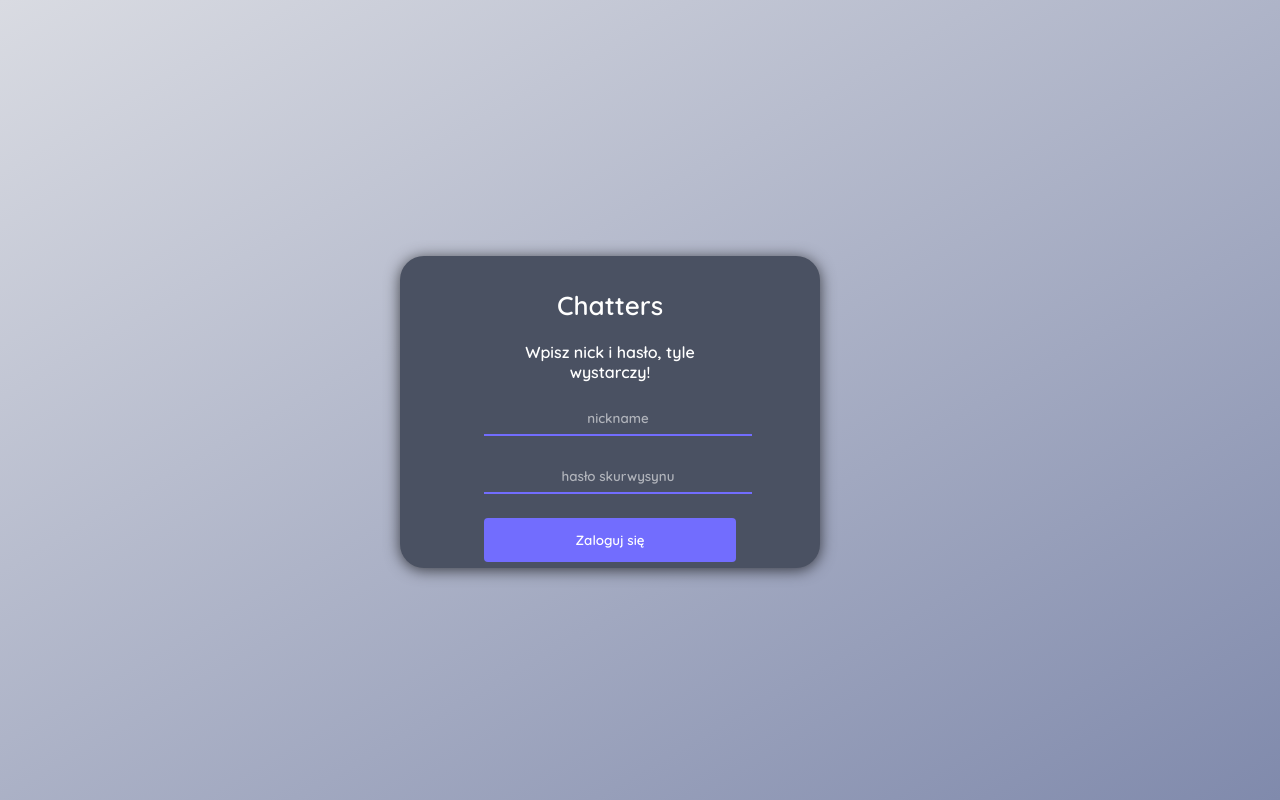
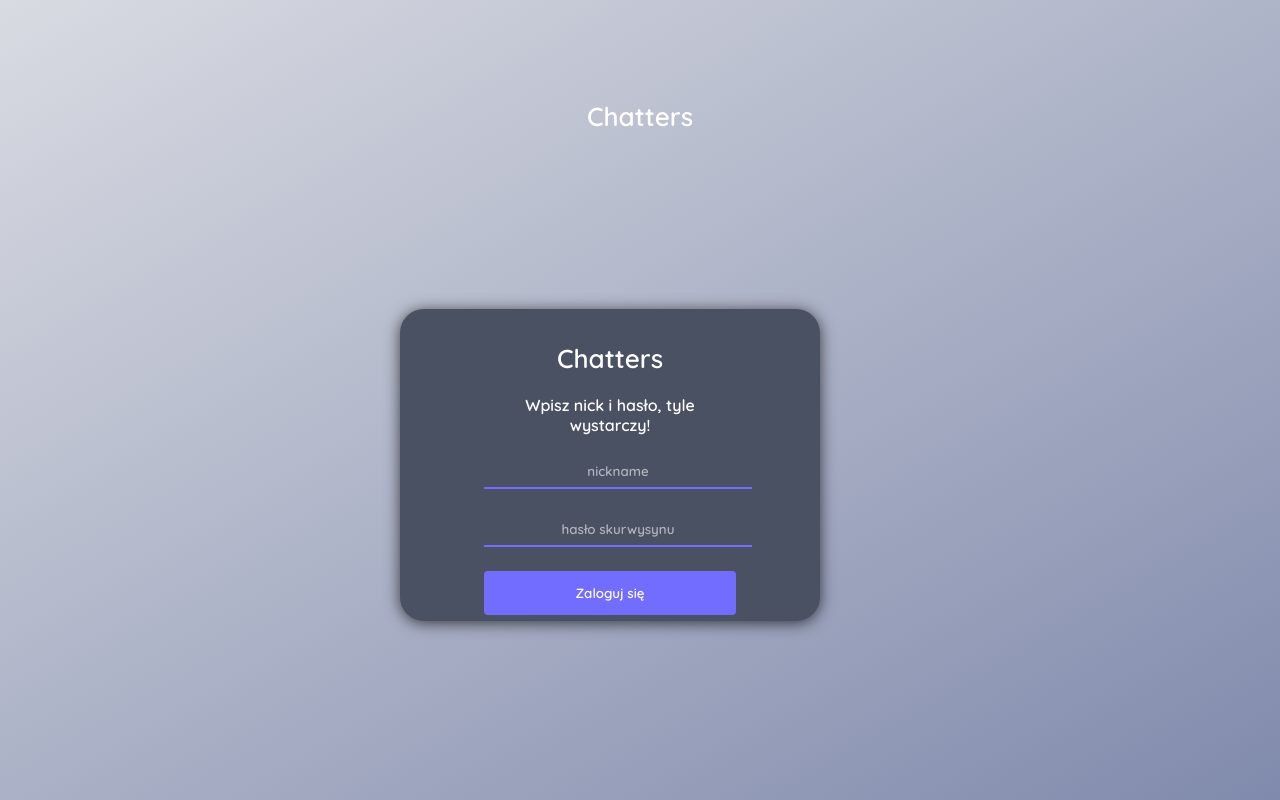
Before and after one commit to jajorpakub/chatters, a Next.js app: page / in a window 1280 px wide. Built offline with nearby package versions, Linux system fonts and the light colour scheme.

Commit message:
Update index.js

```diff
--- a/pages/index.js
+++ b/pages/index.js
@@ -25,6 +25,7 @@ export default function Auth() {
   }
   return (
   <div className="background">
+    <div className='auth-title'>Chatters</div>
     <div className='auth-container'>
       <form className='auth-form' onSubmit={e => onSubmit(e)}>
         <div className='auth-title'>Chatters</div>
```
